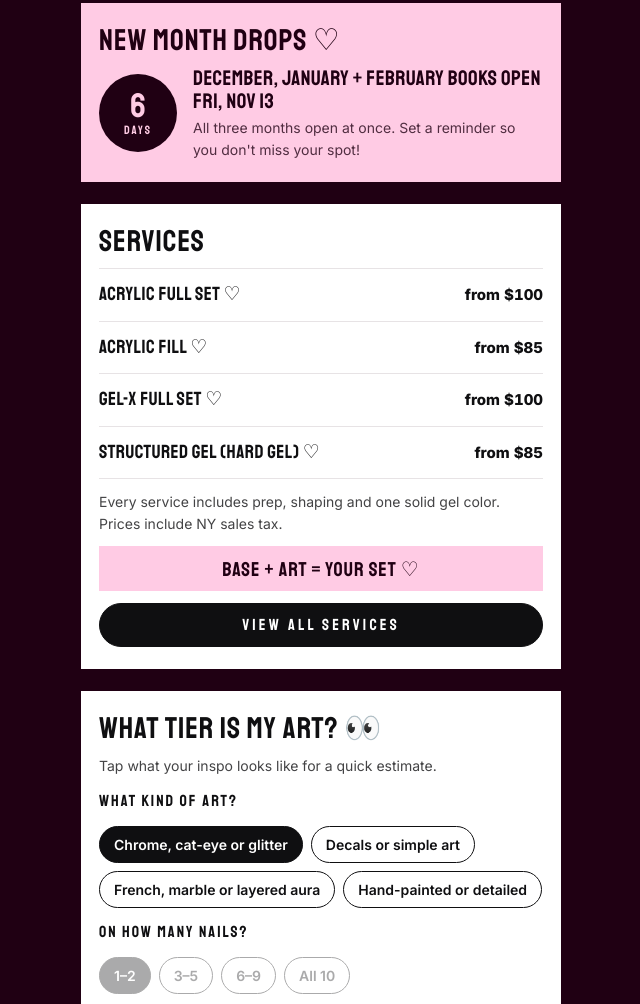
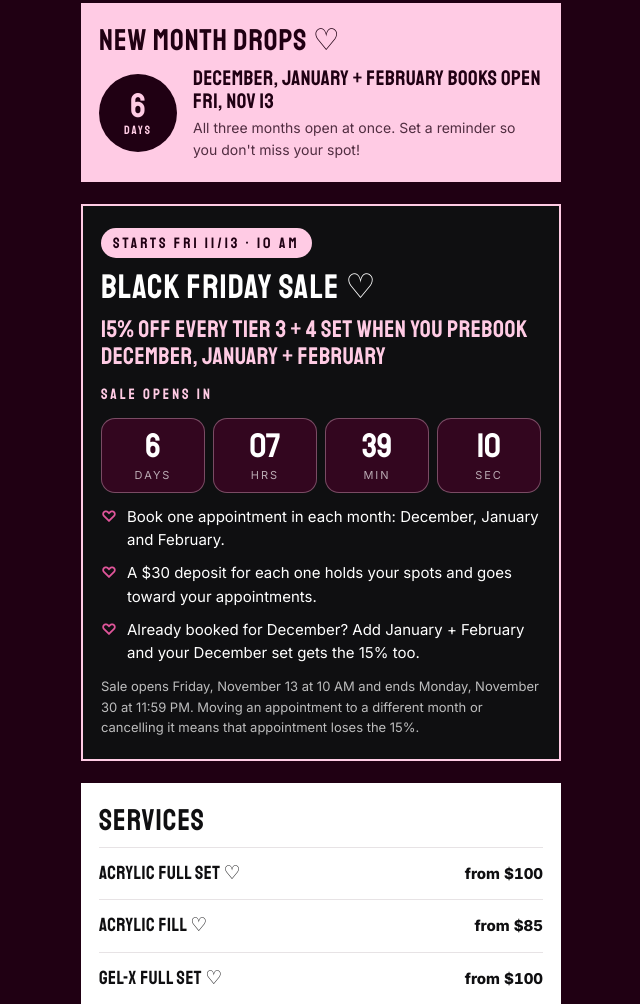
Before and after one commit to giaanailedit-afk/giaanailedit.github.io, a plain HTML site: page index.html in a window 1280 px wide. Shown: the part 986-1990 px from the top of the page, without its empty margins (319-959 px from the left). Drawn offline with nearby package versions, Linux system fonts and the light colour scheme; a web font is replaced by a local one.

Commit message:
Add Black Friday sale card with live countdown (opens Nov 13 10 AM, ends Nov 30 11:59 PM)
Co-Authored-By: Claude Opus 5.5 <noreply@anthropic.com>
Claude-Session: https://claude.ai/code/session_018n7bmW3GKLzTs2GEMs76Mi

```diff
--- a/index.html
+++ b/index.html
@@ -125,6 +125,22 @@ h2 { font-family: var(--head); font-weight: 400; font-size: 30px; line-height: 1
   font-variant-numeric: tabular-nums;
 }
 .drop-num small { font-size: 12px; letter-spacing: 2px; margin-top: 2px; }
+/* black friday */
+.bf { background: var(--ink); color: var(--white); border: 2px solid var(--pink); padding: 22px 18px; display: flex; flex-direction: column; gap: 12px; }
+.bf[hidden] { display: none; }
+.bf-tag { align-self: flex-start; background: var(--pink); color: var(--night); font-family: var(--head); font-size: 15px; letter-spacing: 3px; padding: 4px 12px 2px; border-radius: 30px; }
+.bf h2 { color: var(--white); font-size: 34px; }
+.bf .big { font-family: var(--head); font-size: 24px; letter-spacing: .5px; line-height: 1.15; color: var(--pink); margin: 0; }
+.bf p { margin: 0; }
+.bf .bf-btns { display: grid; gap: 10px; }
+.bf .bf-btns[hidden] { display: none; }
+.bf .pill { min-height: 46px; font-size: 16px; letter-spacing: 2.4px; }
+.bf .fine { opacity: .72; }
+.bf-count-label { font-family: var(--head); font-size: 15px; letter-spacing: 3px; color: var(--pink); margin: 2px 0 -4px; }
+.bf-clock { display: grid; grid-template-columns: repeat(4, 1fr); gap: 8px; }
+.bf-clock div { background: var(--night-2); border: 1px solid rgba(255, 203, 228, .35); border-radius: 14px; padding: 10px 4px 8px; text-align: center; }
+.bf-clock b { display: block; font-family: var(--head); font-weight: 400; font-size: 34px; line-height: 1; font-variant-numeric: tabular-nums; color: var(--white); }
+.bf-clock span { display: block; font-size: 11px; letter-spacing: 2px; margin-top: 4px; color: var(--muted); }
 .drop strong { font-family: var(--head); font-weight: 400; font-size: 21px; letter-spacing: .5px; display: block; line-height: 1.1; margin-bottom: 4px; }
 
 /* services */
@@ -223,6 +239,29 @@ footer .copy { font-family: var(--body); font-size: 12px; letter-spacing: 0; col
         <p class="sub" id="dropSub">I open new appointments on the third Friday of every month. Set a reminder so you don't miss your spot!</p>
       </div>
     </div>
+  </section>
+
+  <section class="bf" id="bfCard" aria-labelledby="bf-h">
+    <span class="bf-tag" id="bfTag">STARTS FRI 11/13 · 10 AM</span>
+    <h2 id="bf-h">BLACK FRIDAY SALE &#9825;</h2>
+    <p class="big">15% off every Tier 3 + 4 set when you prebook December, January + February</p>
+    <p class="bf-count-label" id="bfCountLabel">SALE OPENS IN</p>
+    <div class="bf-clock" role="timer" aria-labelledby="bfCountLabel">
+      <div><b id="bfD">0</b><span>DAYS</span></div>
+      <div><b id="bfH">00</b><span>HRS</span></div>
+      <div><b id="bfM">00</b><span>MIN</span></div>
+      <div><b id="bfS">00</b><span>SEC</span></div>
+    </div>
+    <ul class="list">
+      <li>Book one appointment in each month: December, January and February.</li>
+      <li>A $30 deposit for each one holds your spots and goes toward your appointments.</li>
+      <li>Already booked for December? Add January + February and your December set gets the 15% too.</li>
+    </ul>
+    <div class="bf-btns" id="bfBtns" hidden>
+      <a class="pill pill-solid js-book" href="https://giaanailedit.glossgenius.com/book">BOOK NOW</a>
+      <a class="pill pill-line" href="https://ig.me/m/giaa.nailedit">DM ME YOUR DATES</a>
+    </div>
+    <p class="fine" id="bfFine">Sale opens Friday, November 13 at 10 AM and ends Monday, November 30 at 11:59 PM. Moving an appointment to a different month or cancelling it means that appointment loses the 15%.</p>
   </section>
 
   <section class="card" aria-labelledby="svc-h">
@@ -431,10 +470,15 @@ footer .copy { font-family: var(--body); font-size: 12px; letter-spacing: 0; col
   // 2026 season: Dec, Jan + Feb all open at once on Fri Nov 13; regular third-Friday releases resume Fri Jan 15, 2027.
   var SEASON_OPEN = new Date(2026, 10, 13), RESUME = new Date(2027, 0, 15);
   function daysTo(d) { return Math.round((d - today) / 86400000); }
-  if (today < SEASON_OPEN) {
+  if (Date.now() < Date.UTC(2026, 10, 13, 15, 0, 0)) {   // opens Fri Nov 13 at 10 AM New York time
     var d0 = daysTo(SEASON_OPEN);
-    num.innerHTML = d0 + "<small>" + (d0 === 1 ? "DAY" : "DAYS") + "</small>";
-    line.textContent = "December, January + February books open Fri, Nov 13";
+    if (d0 <= 0) {
+      num.innerHTML = "&#9825;<small>TODAY</small>";
+      line.textContent = "December, January + February books open today at 10 AM";
+    } else {
+      num.innerHTML = d0 + "<small>" + (d0 === 1 ? "DAY" : "DAYS") + "</small>";
+      line.textContent = "December, January + February books open Fri, Nov 13";
+    }
     sub.textContent = "All three months open at once. Set a reminder so you don't miss your spot!";
   } else if (today < RESUME) {
     num.innerHTML = "&#9825;<small>OPEN</small>";
@@ -452,6 +496,35 @@ footer .copy { font-family: var(--body); font-size: 12px; letter-spacing: 0; col
       line.textContent = "New appointments open Fri, " + target.toLocaleString("en-US", { month: "short", day: "numeric" });
     }
   }
+
+  // ---------- Black Friday sale card + live countdown ----------
+  // Times are New York time: opens Fri Nov 13, 2026 at 10 AM, ends Mon Nov 30 at 11:59:59 PM.
+  var bf = document.getElementById("bfCard");
+  var BF_OPEN = Date.UTC(2026, 10, 13, 15, 0, 0);   // 10:00 AM EST
+  var BF_END = Date.UTC(2026, 11, 1, 5, 0, 0);      // midnight after Nov 30, EST
+  var bfMode = "";
+  function pad(n) { return (n < 10 ? "0" : "") + n; }
+  function tickBF() {
+    var t = Date.now();
+    if (t >= BF_END) { bf.hidden = true; clearInterval(bfTimer); return; }
+    var live = t >= BF_OPEN;
+    var mode = live ? "live" : "soon";
+    if (mode !== bfMode) {
+      bfMode = mode;
+      document.getElementById("bfCountLabel").textContent = live ? "SALE ENDS IN" : "SALE OPENS IN";
+      document.getElementById("bfBtns").hidden = !live;
+      if (live) document.getElementById("bfFine").textContent = "Ends Monday, November 30 at 11:59 PM. Moving an appointment to a different month or cancelling it means that appointment loses the 15%.";
+    }
+    var left = Math.max(0, Math.floor(((live ? BF_END : BF_OPEN) - t) / 1000));
+    var d = Math.floor(left / 86400), h = Math.floor(left % 86400 / 3600), m = Math.floor(left % 3600 / 60), sec = left % 60;
+    if (live) document.getElementById("bfTag").textContent = d === 0 ? "LAST DAY \u00b7 ENDS TONIGHT" : "ON NOW \u00b7 ENDS MON 11/30";
+    document.getElementById("bfD").textContent = d;
+    document.getElementById("bfH").textContent = pad(h);
+    document.getElementById("bfM").textContent = pad(m);
+    document.getElementById("bfS").textContent = pad(sec);
+  }
+  var bfTimer = setInterval(tickBF, 1000);
+  tickBF();
 
   // ---------- CASHMERE launch tag ----------
   if (today >= new Date(2026, 11, 10)) document.getElementById("cashTag").textContent = "NOW AVAILABLE";
```
